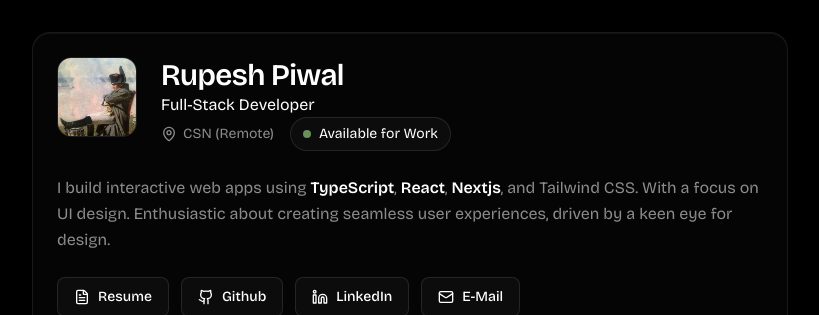
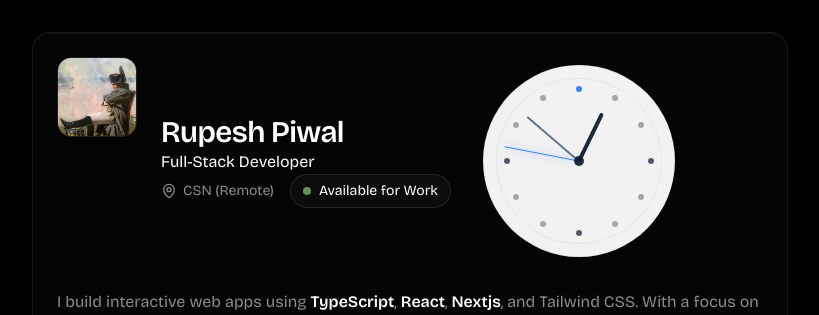
Before and after one commit to Rupesh-Piwal/portfolio-new, a Next.js app: page / in a window 1280 px wide. Shown: the top 315 px of the page, without its empty margins (230-1049 px from the left). Built offline with nearby package versions, Linux system fonts and the light colour scheme.

Commit message:
refactor(orbital-clock): optimize animation loop and reduce re-renders

```diff
--- a/app/page.tsx
+++ b/app/page.tsx
@@ -1,3 +1,4 @@
+
 import { Container } from "@/components/layout/container";
 import { HeroCard } from "@/components/hero/hero-card";
 import { ExperienceList } from "@/components/experience/experience-list";
--- a/components/hero/hero-card.tsx
+++ b/components/hero/hero-card.tsx
@@ -1,9 +1,10 @@
 import Image from "next/image";
-import { MapPin, FileText, Github, Linkedin, Mail, Sun } from "lucide-react";
+import { MapPin, FileText, Github, Linkedin, Mail } from "lucide-react";
 import { Button } from "@/components/ui/button";
 import { AvailabilityBadge } from "./availability-badge";
 import { siteConfig } from "@/lib/constants";
 import { AnimatedTextSlider } from "@/components/animated-text-slider";
+import { OrbitalClock } from "../orbital-clock";
 
 export function HeroCard() {
   return (
@@ -32,11 +33,6 @@ export function HeroCard() {
               {siteConfig.name}
             </h1>
 
-            {/* Role */}
-            {/* <WordRotate
-              words={["Browser Engineer", "Fullstack Engineer", "History Nerd"]}
-            /> */}
-
             <AnimatedTextSlider
               texts={[
                 "Browser Engineer",
@@ -58,6 +54,7 @@ export function HeroCard() {
               />
             </div>
           </div>
+          <OrbitalClock />
         </div>
 
         {/* Bio */}
--- /dev/null
+++ b/components/orbital-clock.tsx
@@ -0,0 +1,206 @@
+"use client";
+
+import type React from "react";
+import { useState, useEffect, useRef, useMemo } from "react";
+
+export function OrbitalClock() {
+  const [time, setTime] = useState(new Date());
+  const [isHovered, setIsHovered] = useState(false);
+
+  const containerRef = useRef<HTMLDivElement>(null);
+  const clockRef = useRef<HTMLDivElement>(null);
+
+  /* ===============================
+     Smooth time update (RAF)
+  =============================== */
+  useEffect(() => {
+    let frameId: number;
+
+    const update = () => {
+      setTime(new Date());
+      frameId = requestAnimationFrame(update);
+    };
+
+    frameId = requestAnimationFrame(update);
+
+    return () => cancelAnimationFrame(frameId);
+  }, []);
+
+  /* ===============================
+     Mouse tilt without re-render
+  =============================== */
+  const handleMouseMove = (e: React.MouseEvent) => {
+    if (!containerRef.current || !clockRef.current) return;
+
+    const rect = containerRef.current.getBoundingClientRect();
+    const x = (e.clientX - rect.left - rect.width / 2) / (rect.width / 2);
+    const y = (e.clientY - rect.top - rect.height / 2) / (rect.height / 2);
+
+    clockRef.current.style.transform = `rotateX(${-y * 8}deg) rotateY(${x * 8}deg)`;
+  };
+
+  const resetTilt = () => {
+    if (clockRef.current) {
+      clockRef.current.style.transform = `rotateX(0deg) rotateY(0deg)`;
+    }
+  };
+
+  /* ===============================
+     Time calculations
+  =============================== */
+  const seconds = time.getSeconds() + time.getMilliseconds() / 1000;
+  const minutes = time.getMinutes() + seconds / 60;
+  const hours = (time.getHours() % 12) + minutes / 60;
+
+  const secondDeg = seconds * 6;
+  const minuteDeg = minutes * 6;
+  const hourDeg = hours * 30;
+
+  /* ===============================
+     Memoized hour markers
+  =============================== */
+  const markers = useMemo(() => {
+    return Array.from({ length: 12 }).map((_, i) => {
+      const angle = i * 30;
+      const rad = (angle - 90) * (Math.PI / 180);
+      const x = 50 + 38 * Math.cos(rad);
+      const y = 50 + 38 * Math.sin(rad);
+
+      return { i, x, y };
+    });
+  }, []);
+
+  const formatDate = () => {
+    return time.toLocaleDateString("en-US", {
+      weekday: "short",
+      month: "short",
+      day: "numeric",
+    });
+  };
+
+  return (
+    <div
+      ref={containerRef}
+      className="
+        relative flex items-center justify-center cursor-pointer select-none
+        text-slate-900 dark:text-slate-100
+        [--orb-primary:rgb(59,130,246)] dark:[--orb-primary:rgb(125,211,252)]
+        [--orb-marker-strong:rgba(15,23,42,0.7)] dark:[--orb-marker-strong:rgba(255,255,255,0.7)]
+        [--orb-marker-weak:rgba(15,23,42,0.35)] dark:[--orb-marker-weak:rgba(255,255,255,0.25)]
+        [--orb-center:rgba(15,23,42,0.9)] dark:[--orb-center:rgba(255,255,255,0.85)]
+        [--orb-date:rgba(100,116,139,0.9)] dark:[--orb-date:rgba(148,163,184,0.9)]
+      "
+      onMouseEnter={() => setIsHovered(true)}
+      onMouseLeave={() => {
+        setIsHovered(false);
+        resetTilt();
+      }}
+      onMouseMove={handleMouseMove}
+      style={{ perspective: "600px" }}
+    >
+      {/* Clock container */}
+      <div
+        ref={clockRef}
+        className="relative w-52 h-52 transition-transform duration-300 ease-out"
+      >
+        {/* Glow ring */}
+        <div
+          className="absolute inset-0 rounded-full transition-all duration-500"
+          style={{
+            background: isHovered
+              ? "radial-gradient(circle, color-mix(in srgb, var(--orb-primary) 40%, transparent) 0%, transparent 70%)"
+              : "transparent",
+            transform: isHovered ? "scale(1.3)" : "scale(1)",
+          }}
+        />
+
+        {/* Face */}
+        <div className="absolute inset-2 rounded-full bg-white/95 dark:bg-card border border-slate-200/70 dark:border-border/50 shadow-xl">
+          {/* Inner ring */}
+          <div
+            className={`absolute inset-3 rounded-full border transition-all duration-500 ${
+              isHovered
+                ? "border-[color:var(--orb-primary)]/40"
+                : "border-black/5 dark:border-white/5"
+            }`}
+          />
+
+          {/* Markers */}
+          {markers.map(({ i, x, y }) => {
+            const isActive = Math.floor(hours) === i;
+            return (
+              <div
+                key={i}
+                className="absolute w-1.5 h-1.5 rounded-full transition-all duration-300"
+                style={{
+                  left: `${x}%`,
+                  top: `${y}%`,
+                  transform: "translate(-50%, -50%)",
+                  background: isActive
+                    ? "var(--orb-primary)"
+                    : i % 3 === 0
+                      ? "var(--orb-marker-strong)"
+                      : "var(--orb-marker-weak)",
+                }}
+              />
+            );
+          })}
+
+          {/* Hour hand */}
+          <div
+            className="absolute left-1/2 bottom-1/2 w-1 origin-bottom rounded-full bg-slate-800 dark:bg-slate-200"
+            style={{
+              height: "28%",
+              transform: `translateX(-50%) rotate(${hourDeg}deg)`,
+            }}
+          />
+
+          {/* Minute hand */}
+          <div
+            className="absolute left-1/2 bottom-1/2 w-0.5 origin-bottom rounded-full bg-slate-500 dark:bg-slate-300"
+            style={{
+              height: "36%",
+              transform: `translateX(-50%) rotate(${minuteDeg}deg)`,
+            }}
+          />
+
+          {/* Second hand */}
+          <div
+            className="absolute left-1/2 bottom-1/2 origin-bottom rounded-full"
+            style={{
+              width: "1px",
+              height: "40%",
+              transform: `translateX(-50%) rotate(${secondDeg}deg)`,
+              background: "var(--orb-primary)",
+              boxShadow:
+                "0 0 8px color-mix(in srgb, var(--orb-primary) 70%, transparent)",
+            }}
+          />
+
+          {/* Center dot */}
+          <div
+            className="absolute left-1/2 top-1/2 w-2.5 h-2.5 rounded-full transition-all duration-300"
+            style={{
+              transform: "translate(-50%, -50%)",
+              background: isHovered
+                ? "var(--orb-primary)"
+                : "var(--orb-center)",
+            }}
+          />
+        </div>
+      </div>
+
+      {/* Date reveal */}
+      <div
+        className="absolute w-full flex items-center justify-center -bottom-8 left-1/2 font-mono text-xs tracking-[0.3em] uppercase transition-all duration-500"
+        style={{
+          transform: `translateX(-50%) translateY(${isHovered ? 0 : -10}px)`,
+          opacity: isHovered ? 1 : 0,
+          color: isHovered ? "var(--orb-primary)" : "var(--orb-date)",
+        }}
+      >
+        {formatDate()}
+      </div>
+    </div>
+  );
+}
```
